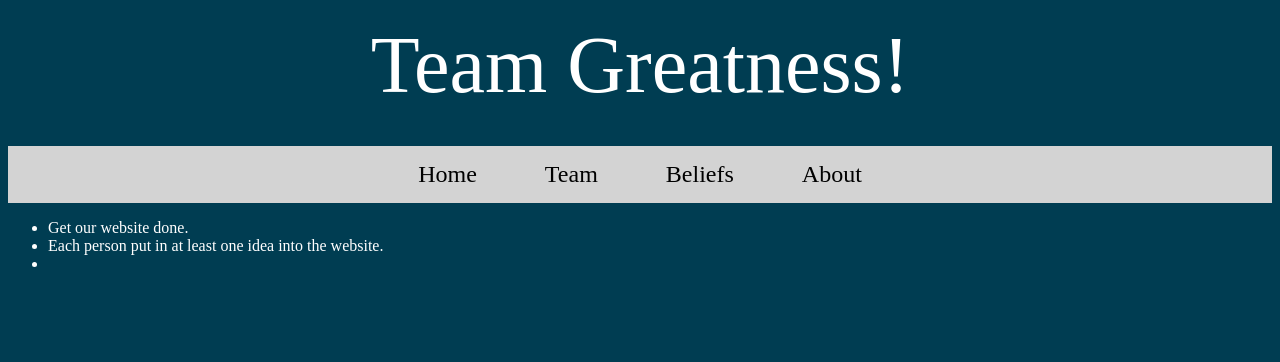
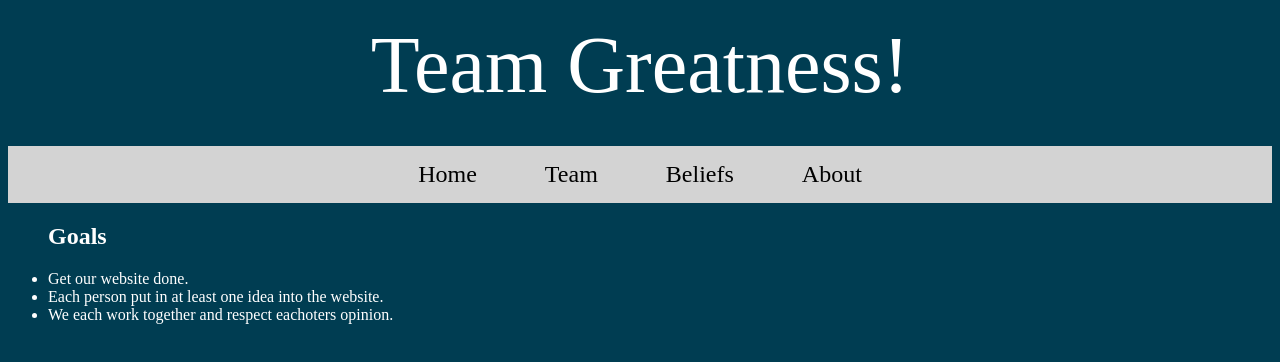
Before and after one commit to elijahhines/greatness, a plain HTML site: page team.html in a window 1280 px wide. Drawn offline with Linux system fonts and the light colour scheme.

Commit message:
first commit

```diff
--- a/team.html
+++ b/team.html
@@ -17,9 +17,11 @@
    </div id="main">
    <ul>
 
+  <h2> Goals </h2>
    <li> Get our website done.</li>
    <li> Each person put in at least one idea into the website.</li>
-   <li> </li>
+   <li> We each work together and respect eachoters opinion.</li>
+
 
 
 
```
